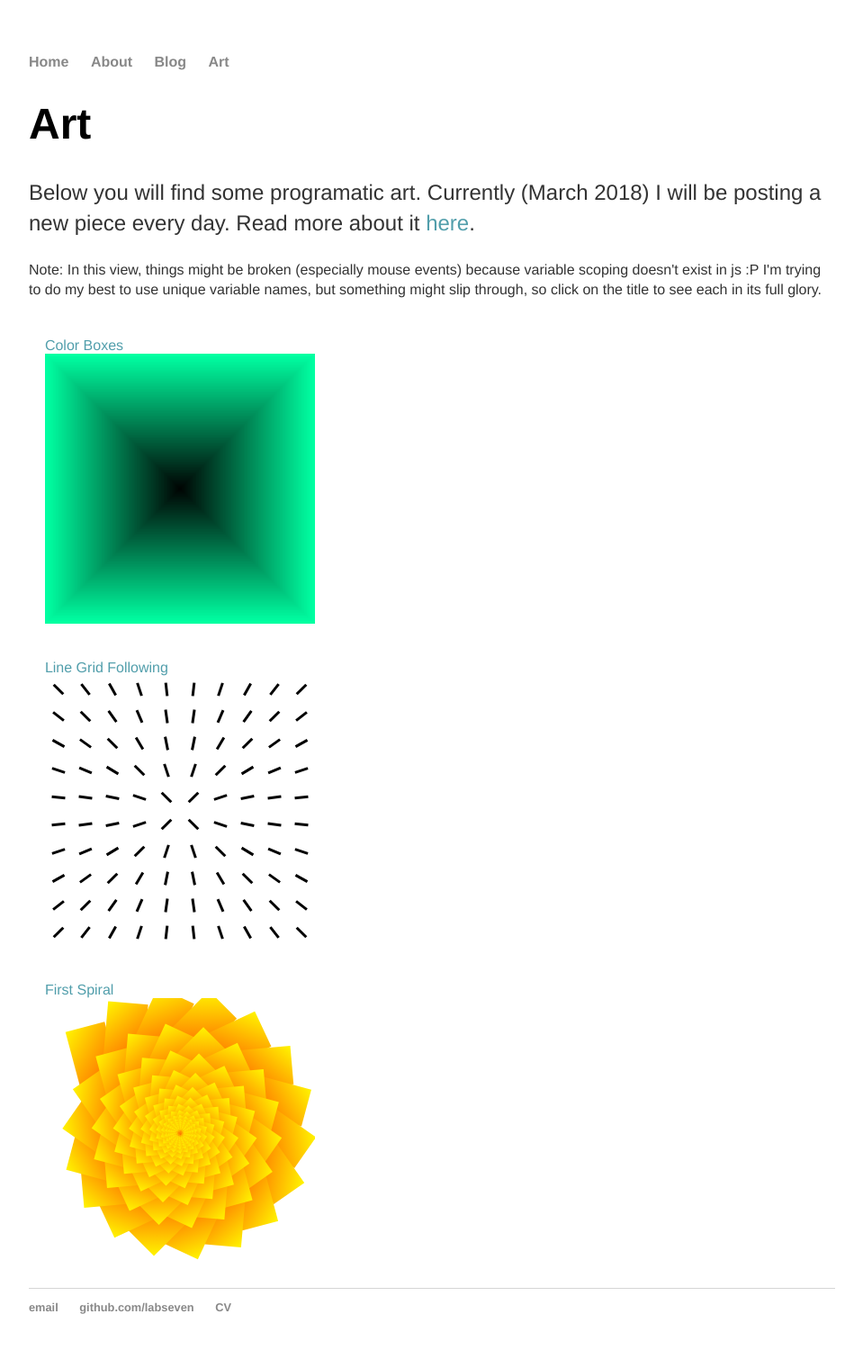
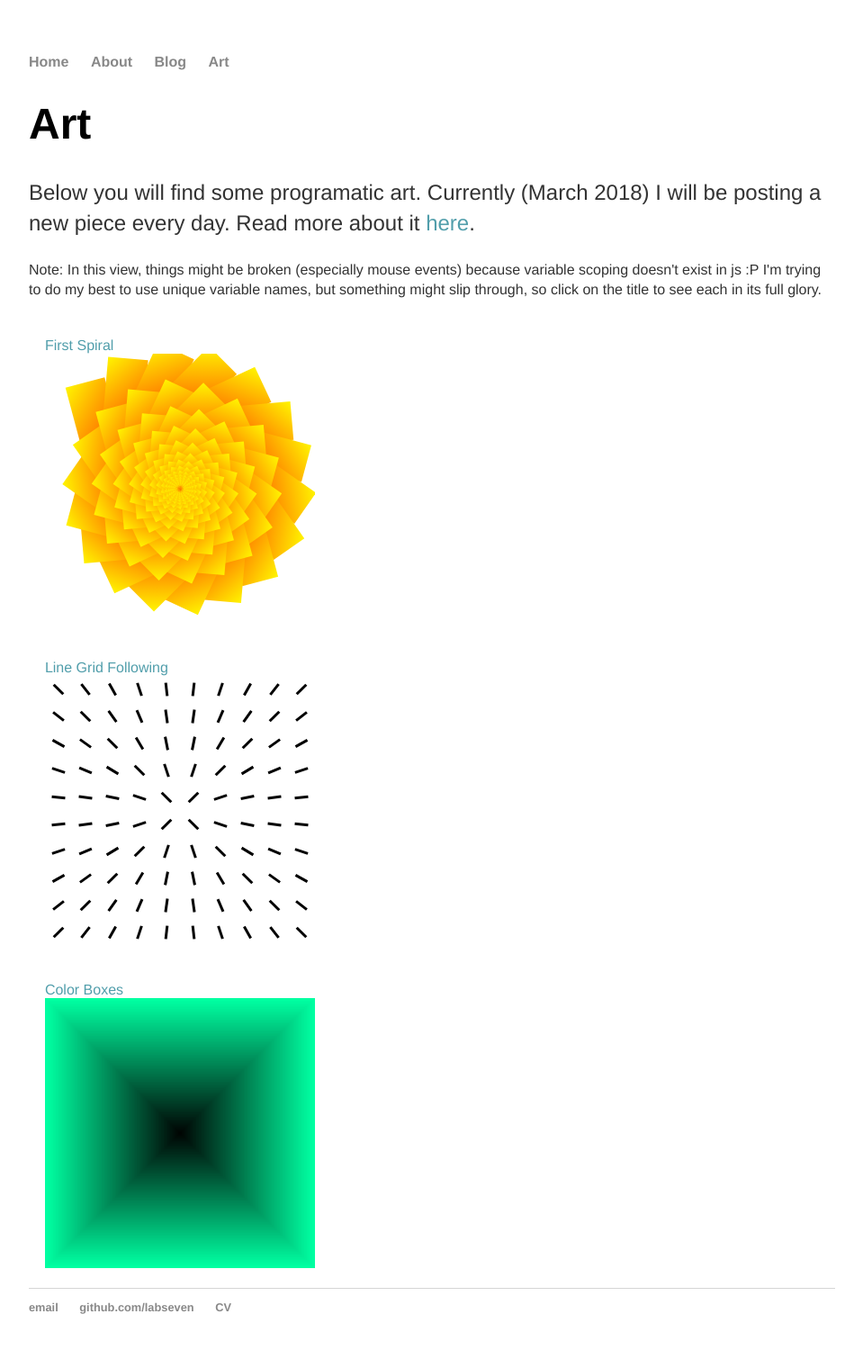
Before and after one commit to labseven/labseven.github.io, a Jekyll site: the page built from art/index.html, in a window 1280 px wide. Shown: the whole page at 90% size, without its empty margins (160-1119 px from the left). Built offline with Jekyll 4.4.1, drawn with Linux system fonts in a browser that asks for light colours.

```diff
--- a/art/index.html
+++ b/art/index.html
@@ -15,9 +15,9 @@ I'm trying to do my best to use unique variable names, but something might slip
 </p>
 </p>
 
-{% for pd in site.art %}
+{% for pd in site.art reversed %}
 <div style="padding: 2%">
-    <a href="{{ pd.url }}" title="{{ pd.date }}">
+    <a href="{{ pd.url }}" title="{{ pd.date }}" class="title">
       {{ pd.title }}
     </a>
     <br>
```
